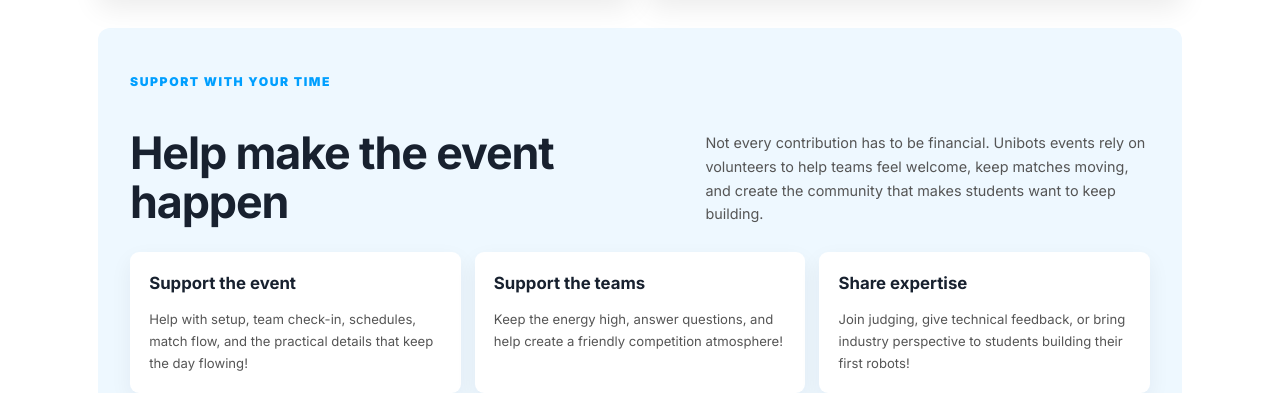
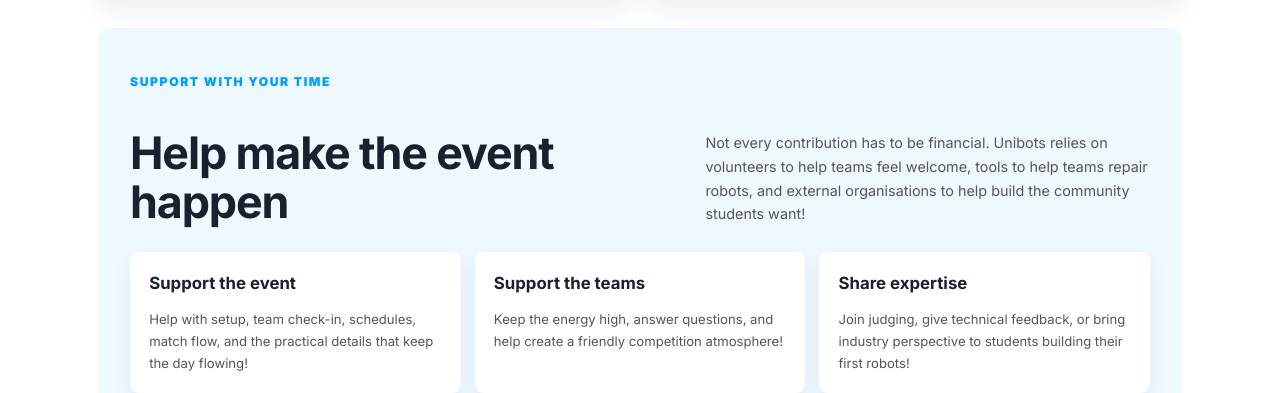
Before and after one commit to momopmoXZ/new_website, a Jekyll site: the page built from support_us.md, in a window 1280 px wide and 900 px high, scrolled down 2532 px, cut to the strip 126-900 px from the top of the window. Shown: the top 393 px of the strip. Built offline with Jekyll 4.4.1, drawn with Linux system fonts in a browser that asks for light colours.

Commit message:
Small changes to support us page and upload impact/sponsor report for sending

```diff
--- a/_includes/support_us.html
+++ b/_includes/support_us.html
@@ -149,9 +149,8 @@
 				<h2>Help make the event happen</h2>
 			</div>
 			<p>
-				Not every contribution has to be financial. Unibots events rely on volunteers to help
-				teams feel welcome, keep matches moving, and create the community
-				that makes students want to keep building.
+				Not every contribution has to be financial. Unibots relies on volunteers to help
+				teams feel welcome, tools to help teams repair robots, and external organisations to help build the community students want!
 			</p>
 		</div>
 
```
Also changed, not shown: 2 other files.
